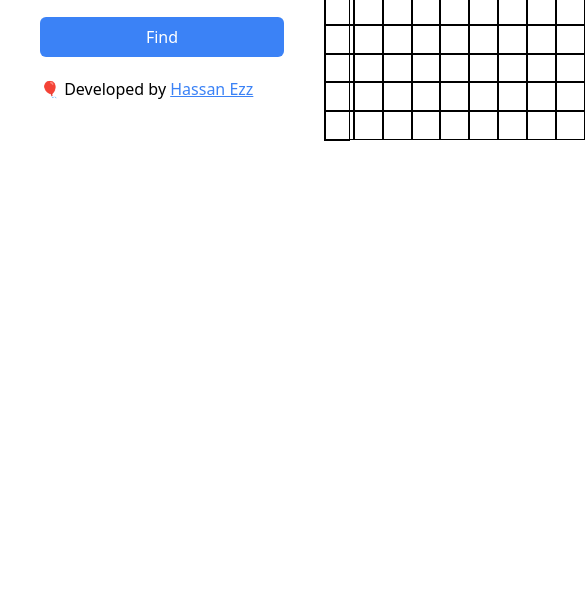
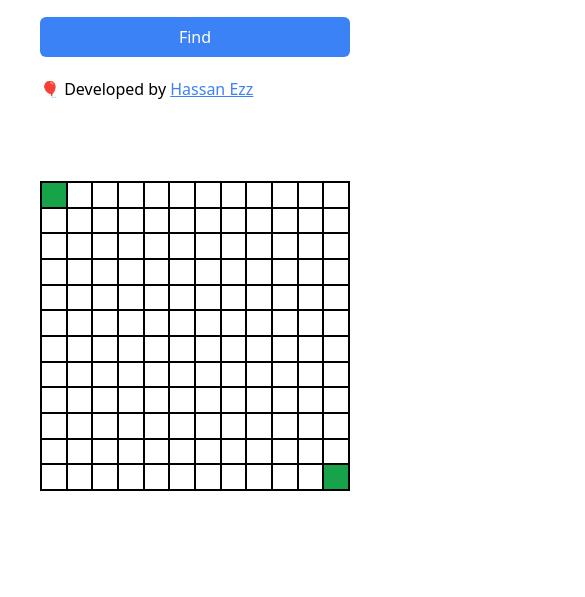
Before and after one commit to hasssanezzz/visual-maze-solver, a website built with Vite: page index.html in a window 390 px wide. Shown: the part 247-844 px from the top of the page, 585 px wide, since content can reach past the window. Built offline with nearby package versions, Linux system fonts and the light colour scheme.

Commit message:
update: made it responsive

```diff
--- a/index.html
+++ b/index.html
@@ -9,7 +9,7 @@
 </head>
 
 <body>
-  <div id="app" class="p-10 max-w-[1224px] m-auto flex gap-10">
+  <div id="app" class="p-10 max-w-[1224px] m-auto flex sm:flex-row flex-col gap-10">
 
     <div>
       <h1 class="text-6xl text-center mb-5">Maze solver</h1>
```
